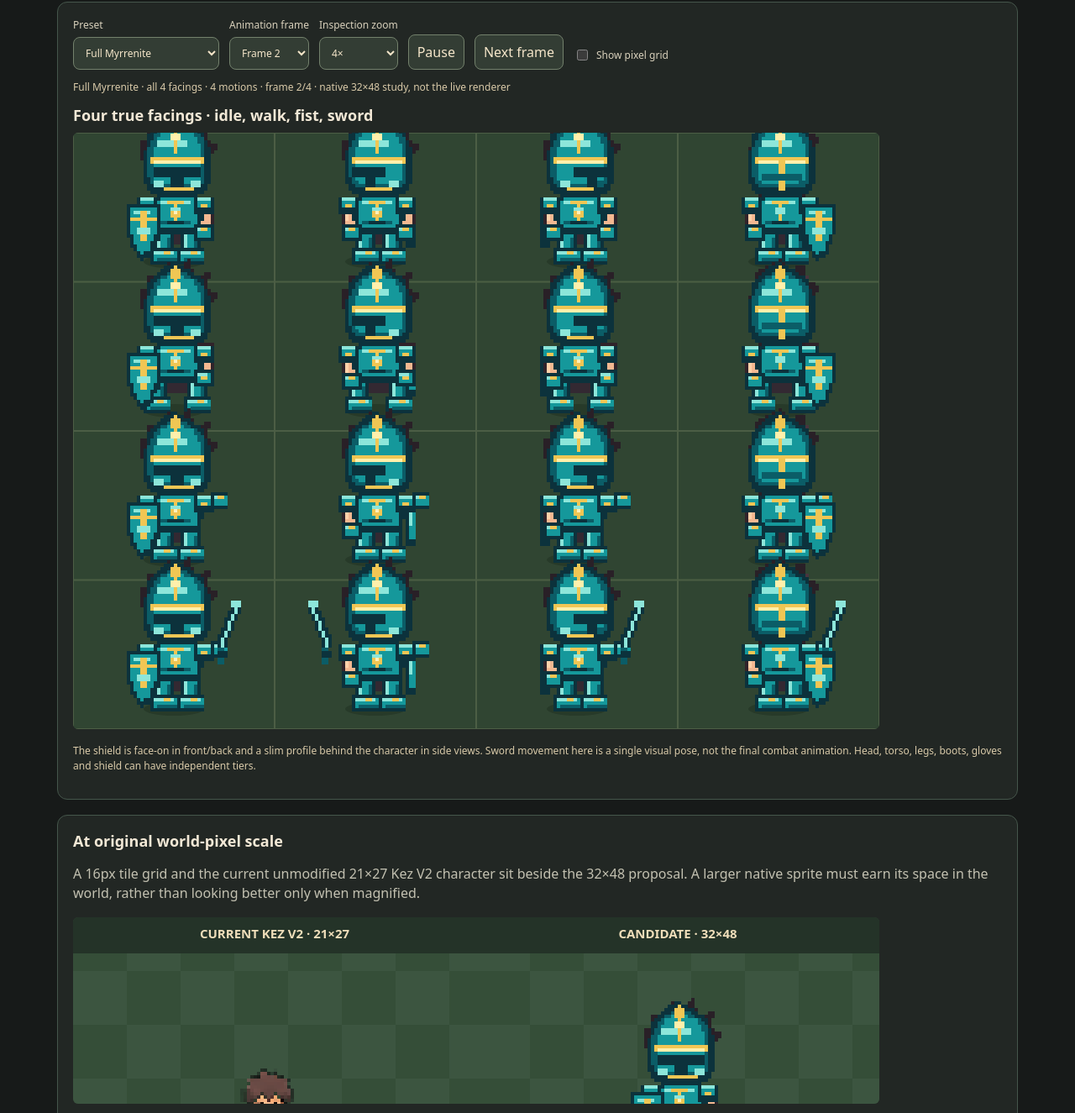
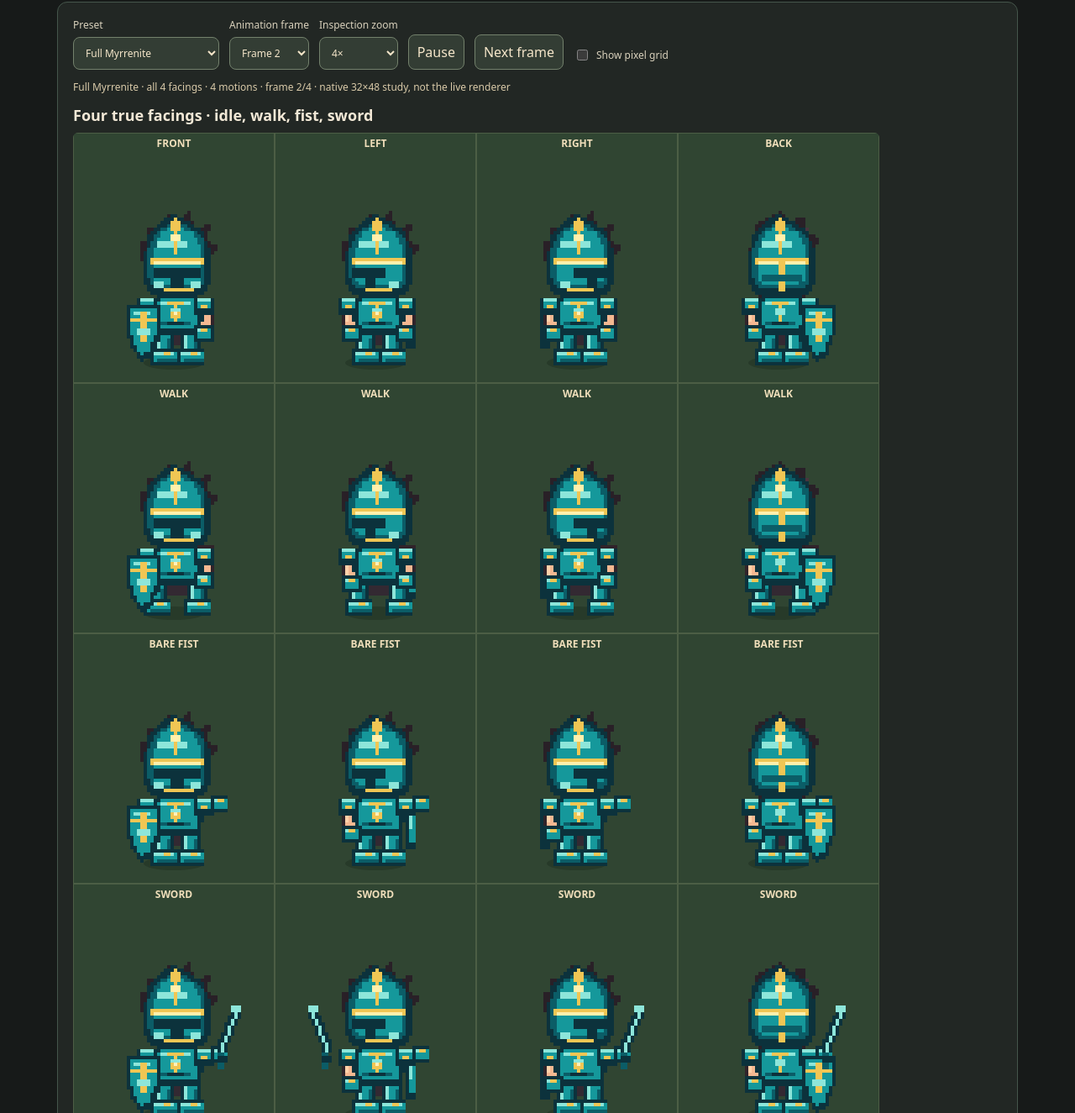
Before and after one commit to Yotemeal/tales-of-myrren, a plain HTML site: page public/art-prototype-preview.html in a window 1280 px wide. Shown: the part 175-1500 px from the top of the page at 84% size. Drawn offline with Linux system fonts and the light colour scheme.

Commit message:
fix: allocate full native-frame height at 5x inspection zoom without clipping

```diff
--- a/public/art-prototype-preview.html
+++ b/public/art-prototype-preview.html
@@ -15,7 +15,7 @@ button{cursor:pointer}
 button:focus-visible,select:focus-visible{outline:2px solid #e4c47a;outline-offset:2px}
 canvas{display:block;background:#304532;border-radius:6px;image-rendering:pixelated;max-width:none}
 .scroller{overflow-x:auto;padding-bottom:5px}
-#poses{width:960px;height:710px}#scale{width:960px;height:222px}
+#poses{width:960px;height:1192px}#scale{width:960px;height:308px}
 .check{display:flex;align-items:center;gap:7px;padding-bottom:8px}
 .note{font-size:12px;color:#d9caa9}
 .warning{border-left:3px solid #c69b55;padding-left:12px}
@@ -36,13 +36,13 @@ a{color:#e7c477}
 </div>
 <p id="status" class="note" role="status">Preparing prototype renderer…</p>
 <h2>Four true facings · idle, walk, fist, sword</h2>
-<div class="scroller"><canvas id="poses" width="960" height="710" aria-label="Four facing directions and four motions on prototype character"></canvas></div>
+<div class="scroller"><canvas id="poses" width="960" height="1192" aria-label="Four facing directions and four motions on prototype character"></canvas></div>
 <p class="note">The shield is face-on in front/back and a slim profile behind the character in side views. Sword movement here is a single visual pose, not the final combat animation. Head, torso, legs, boots, gloves and shield can have independent tiers.</p>
 </section>
 <section>
 <h2>At original world-pixel scale</h2>
 <p>A 16px tile grid and the current unmodified 21×27 Kez V2 character sit beside the 32×48 proposal. A larger native sprite must earn its space in the world, rather than looking better only when magnified.</p>
-<div class="scroller"><canvas id="scale" width="960" height="222" aria-label="Current native character compared against candidate on sixteen pixel tile grid"></canvas></div>
+<div class="scroller"><canvas id="scale" width="960" height="308" aria-label="Current native character compared against candidate on sixteen pixel tile grid"></canvas></div>
 </section>
 <section>
 <h2>Criteria before integration</h2>
```
